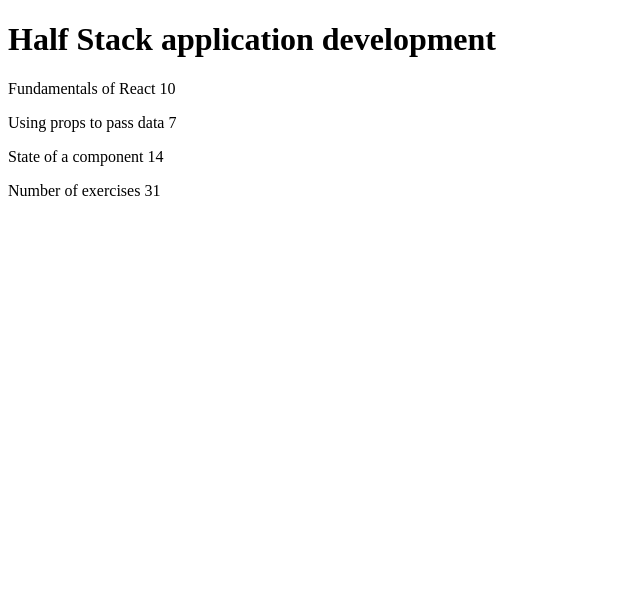
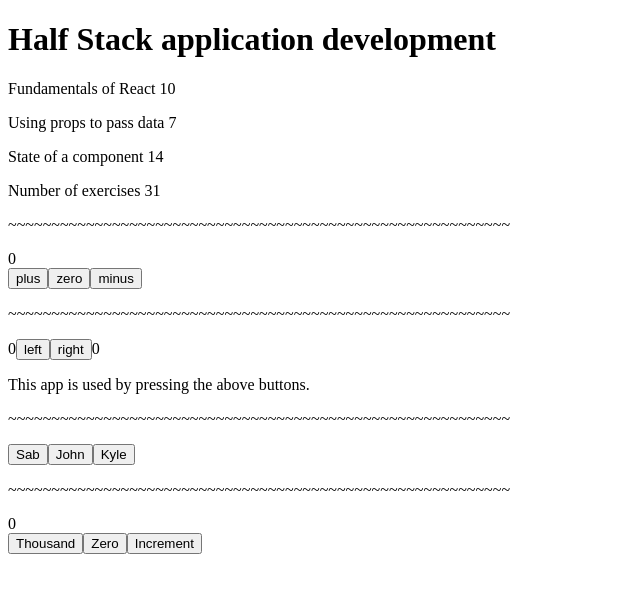
Before and after one commit to jarod-f/fullstack-learning, a React (Create React App) app in the folder part1/react/: page / in a window 1280 px wide. Shown: the top 592 px of the page, without its empty margins (0-640 px from the left). Built offline with nearby package versions, Linux system fonts and the light colour scheme.

Commit message:
Tutorial Update

```diff
--- a/part1/react/src/App.js
+++ b/part1/react/src/App.js
@@ -1,3 +1,8 @@
+import { useState } from 'react';
+
+/****************************************************************
+ *                   App Code Local Functions                   *
+ ****************************************************************/
 /**
  * Renders the name of the course
  */
@@ -43,7 +48,52 @@
   );
 }
 
+/****************************************************************
+ *                 Example Code Local Functions                 *
+ ****************************************************************/
+const Hello = ({ name, age }) => {
+  const birthYear = () => new Date().getFullYear()- age;
+
+  return(
+    <div>
+      <p>Hello {name}, you are {age} years old.</p>
+      <p>So you were probably born in {birthYear()}</p>
+    </div>
+  );
+}
+
+const Display = ({ counter }) => <div>{counter}</div>
+
+const Button = ({ onClick, text }) => (
+  <button onClick={onClick}>
+    {text}
+  </button>
+)
+
+const History = ({ allClicks }) => {
+  if (allClicks.length === 0) {
+    return (
+      <div>
+        <p>This app is used by pressing the above buttons.</p>
+      </div>
+    );
+  } else {
+    return (
+      <div>
+        <p>Button press history: {allClicks.join(' ')}</p>
+      </div>
+    );
+  }
+}
+
+
+/****************************************************************
+ *                        App Definition                        *
+ ****************************************************************/
 const App = () => {
+  /**
+   * App code local variables
+   */
   const course = {
     name: 'Half Stack application development',
     parts: [
@@ -62,11 +112,71 @@
     ]
   };
 
+  const TextDivider = () =>
+    <p>~~~~~~~~~~~~~~~~~~~~~~~~~~~~~~~~~~~~~~~~~~~~~~~~~~~~~~~~~~</p>;
+
+  /**
+   * Example code local variables
+   */
+  const [ counter, setCounter ] = useState(0);
+
+  const incrementByOne = () => setCounter(counter + 1);
+  const setToZero = () => setCounter(0);
+  const decrementByOne = () => setCounter(counter - 1);
+
+  const [clicks, setClicks] = useState({
+    left: 0, right: 0
+  });
+  const [allClicks, setAll] = useState([]);
+
+  const [value, setValue] = useState(0);
+
+  const handleLeftClick = () => {
+    setClicks({ ...clicks, left: clicks.left + 1 });
+    setAll(allClicks.concat('L'));
+  }
+  const handleRightClick = () => {
+    setClicks({ ...clicks, right: clicks.right + 1 });
+    setAll(allClicks.concat('R'));
+  }
+
+  const getSayHelloClickHandler = (name) => () => console.log(`Hello ${name}`);
+
+  const setToValue = (newValue) => setValue(newValue);
+
   return (
     <div>
       <Header course={course} />
       <Content course={course} />
       <Total course={course} />
+
+      <TextDivider />
+
+      <Display counter={counter} />
+      <Button onClick={incrementByOne} text='plus' />
+      <Button onClick={setToZero} text='zero' />
+      <Button onClick={decrementByOne} text='minus' />
+
+      <TextDivider />
+
+      {clicks.left}
+      <Button onClick={handleLeftClick} text='left' />
+      <Button onClick={handleRightClick} text='right' />
+      {clicks.right}
+      <History allClicks={allClicks} />
+
+      <TextDivider />
+
+      <Button onClick={getSayHelloClickHandler('Sab')} text='Sab' />
+      <Button onClick={getSayHelloClickHandler('John')} text='John' />
+      <Button onClick={getSayHelloClickHandler('Kyle')} text='Kyle' />
+
+      <TextDivider />
+
+      <Display counter={value} />
+      <Button onClick={() => setToValue(1000)} text='Thousand' />
+      <Button onClick={() => setToValue(0)} text='Zero' />
+      <Button onClick={() => setToValue(value + 1)} text='Increment' />
     </div>
   );
 }
```
